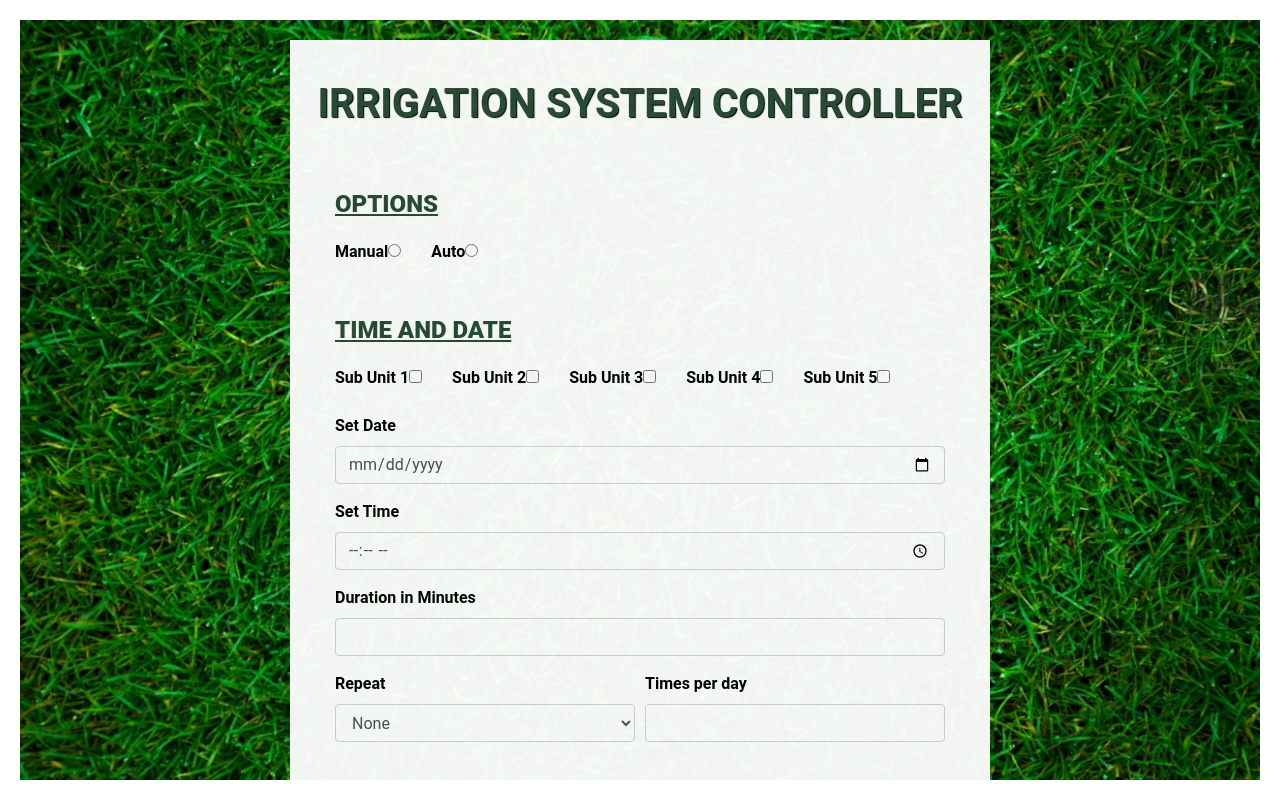
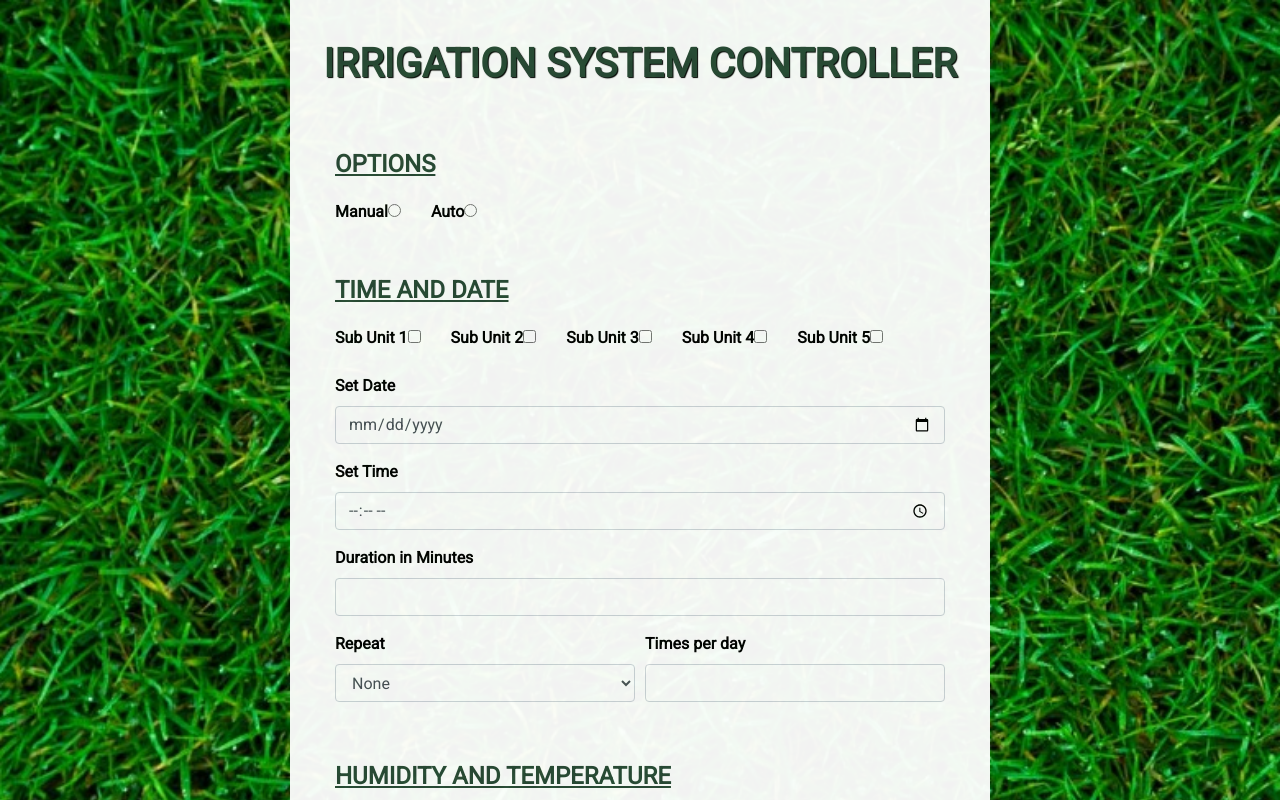
Before and after one commit to JanithGan/WaterMe, an Angular app: page / in a window 1280 px wide. Shown: the top 800 px of the page. Built offline with nearby package versions, Linux system fonts and the light colour scheme; what @angular/fire would draw is missing.

Commit message:
Minor Changes

```diff
--- a/src/app/app.component.css
+++ b/src/app/app.component.css
@@ -1,3 +1,5 @@
+@import "https://fonts.googleapis.com/css2?family=Roboto&display=swap";
+
 body{
 	background-image : url("grass.jpg");
 	background-color : #294936;
--- a/src/app/app.component.ts
+++ b/src/app/app.component.ts
@@ -5,6 +5,10 @@ import { Component } from '@angular/core';
   templateUrl: './app.component.html',
   styleUrls: ['./app.component.css']
 })
+
 export class AppComponent {
   title = 'waterme';
+  frequencies = ['None', 'Daily', 'Weekly'];
+  subunits = ['Unit 1', 'Unit 2', 'Unit 3'];
+  modes = ['Auto', 'Manual'];
 }
--- a/src/styles.css
+++ b/src/styles.css
@@ -1,4 +1,4 @@
 @import "~bootstrap/dist/css/bootstrap.css";
 
-body{padding: 20px;}
-html, body { height: 100%; }
+/* body{padding: 20px;}
+html, body { height: 100%; } */
```
